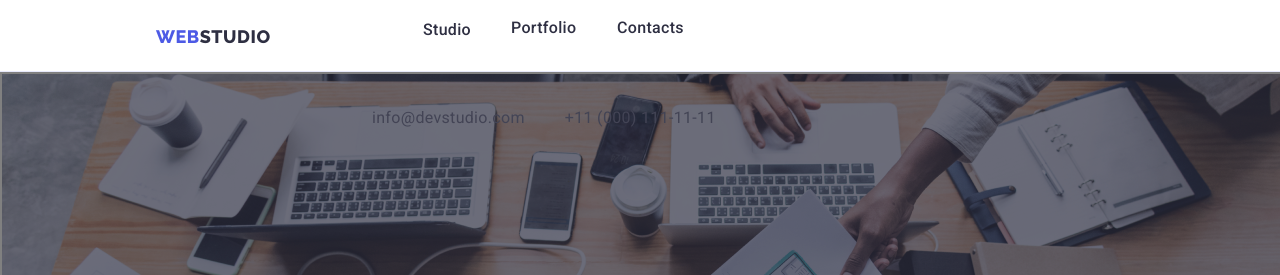
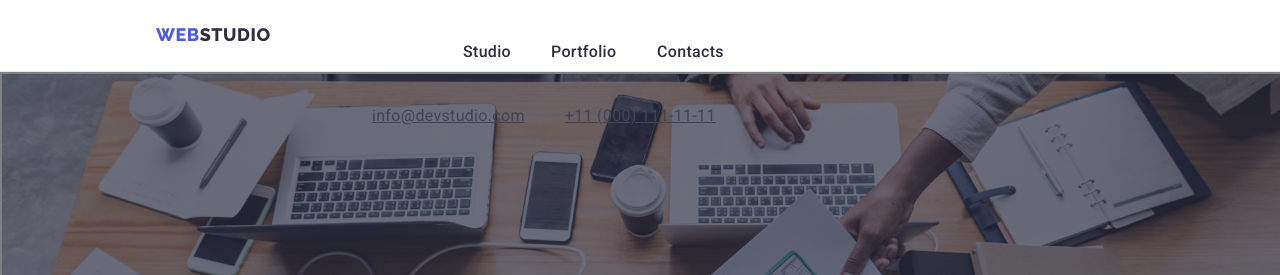
Before and after one commit to Reuelle/goit-markup-hw-04, a plain HTML site: page index.html in a window 1280 px wide. Shown: the top 275 px of the page. Drawn offline with nearby package versions, Linux system fonts and the light colour scheme.

Commit message:
Update styles.css

```diff
--- a/css/styles.css
+++ b/css/styles.css
@@ -30,7 +30,7 @@ a > span {
     text-transform: uppercase;
 }
 .main {
-    display: flex;
+margin-top: 24px;
 }
 .headlist .connect-1 {
     margin-left: 76px;
@@ -46,7 +46,6 @@ a > span {
     line-height: 24px; /* 150% */
     letter-spacing: 0.32px;
     display: block;
-    margin-top: 2px;
 }
 .headlist .connect-2 {
     margin-left: 40px;
@@ -78,7 +77,6 @@ a > span {
 }
 div .contact-info {
     display: flex;
-    margin-top: 24px;
 }
 ul .connect-4 {
     margin-left: 332px;
@@ -92,7 +90,6 @@ ul .connect-4 {
     font-weight: 400;
     line-height: 24px; /* 150% */
     letter-spacing: 0.32px;
-    margin-top: 24px;
 }
 ul .connect-5 {
     margin-left: 40px;
@@ -107,7 +104,6 @@ ul .connect-5 {
     font-weight: 400;
     line-height: 24px; /* 150% */
     letter-spacing: 0.32px;
-    margin-top: 24px;
 }
 .webpage a {
 text-decoration: none;
@@ -126,7 +122,6 @@ margin-left: 156px;
 width:  71px;
 height: 21px;
 margin-right: 1169px;
-margin-top: 25.5px;
 display: block;
 position: absolute;
 }
@@ -134,12 +129,12 @@ div .main {
     display: flex;
     margin-left: 347px;
 }
- .main > ul {
+ .main > a {
     margin-left: 0;
     padding-left: 0;
     text-decoration: none;
 }
-.contact-info a {
+.contact-info ul {
  text-decoration: none;
 }
 a.connect-1:hover, a.connect-1:active {
@@ -162,7 +157,6 @@ a.connect-3:hover, a.connect-3:active {
     line-height: 24px; /* 150% */
     letter-spacing: 0.32px;
     margin-top: 24px;
-    position: absolute;
 }
 .main ul {
     list-style-type: none;
```
